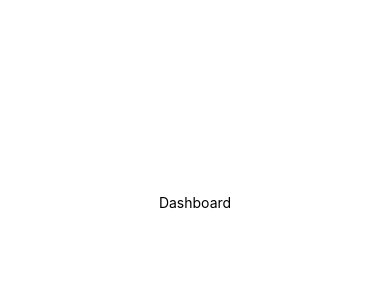
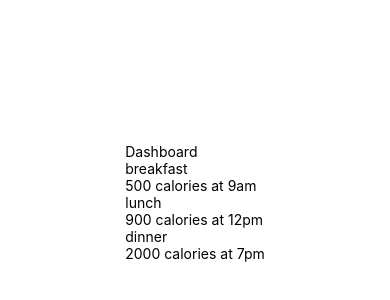
Before and after one commit to ngoa2/NutritionTracker, a React Native app: screen / in a window 390 px wide. Shown: the part 220-520 px from the top of the page. Built offline with nearby package versions, Linux system fonts and the light colour scheme.

Commit message:
Created DashboardCard component

```diff
--- a/components/Dashboard.js
+++ b/components/Dashboard.js
@@ -1,11 +1,16 @@
 import React from 'react';
 import { StyleSheet, Text, View } from 'react-native';
+import DashboardCard from './DashboardCard';
 
 export default class Dashboard extends React.Component {
     render() {
         return (
             <View>
                 <Text>Dashboard</Text>
+                <DashboardCard calories = "500 calories" meal = "breakfast" mealTime = "9am"/>
+                <DashboardCard calories = "900 calories" meal = "lunch" mealTime = "12pm"/>
+                <DashboardCard calories = "2000 calories" meal = "dinner" mealTime = "7pm"/>
+
             </View>
         )
     }
@@ -18,4 +23,4 @@ const styles = StyleSheet.create({
       alignItems: 'center',
       justifyContent: 'center',
     },
-  });
+});
--- /dev/null
+++ b/components/DashboardCard.js
@@ -0,0 +1,26 @@
+import React from 'react';
+import { StyleSheet, Text, View } from 'react-native';
+
+export default class DashboardCard extends React.Component {
+    render() {
+        let calories = this.props.calories;
+        let mealTime = this.props.mealTime;
+        let meal = this.props.meal;
+
+        return (
+            <View>
+                <Text>{meal}</Text>
+                <Text>{calories} at {mealTime}</Text>
+            </View>
+        )
+    }
+}
+
+const styles = StyleSheet.create({
+    container: {
+      flex: 1,
+      backgroundColor: '#fff',
+      alignItems: 'center',
+      justifyContent: 'center',
+    },
+});
```
